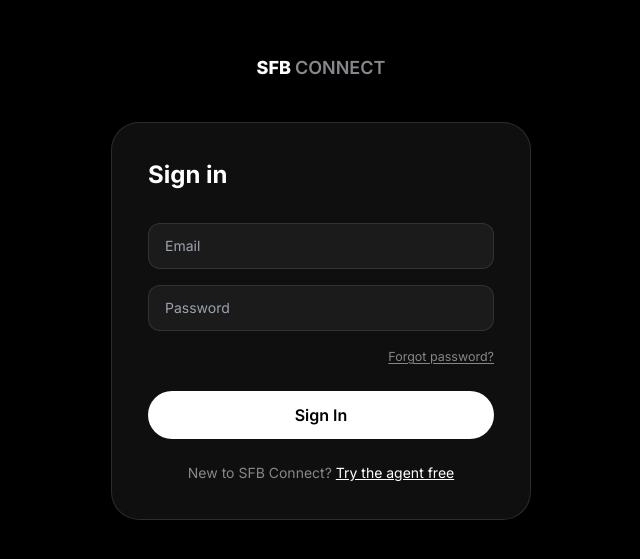
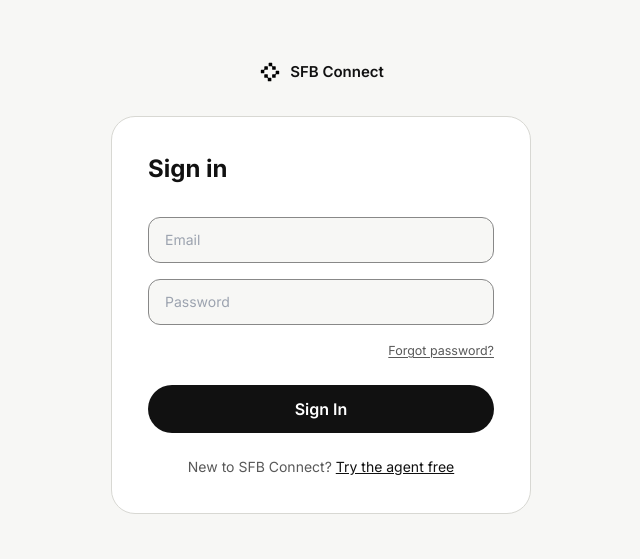
Before and after one commit to 2romanroyce8/sfb-connect, a Next.js app: page /login in a window 1280 px wide. Shown: the part 113-672 px from the top of the page, without its empty margins (319-959 px from the left). Built offline with nearby package versions, Linux system fonts and the light colour scheme; no server answers.

Commit message:
Match the homepage’s off-white public site design

```diff
--- a/app/login/page.tsx
+++ b/app/login/page.tsx
@@ -3,6 +3,7 @@
 import { Suspense, useState } from "react";
 import { useRouter, useSearchParams } from "next/navigation";
 import Link from "next/link";
+import { LOGO_MARK } from "@/lib/brand";
 import { createSupabaseBrowserClient } from "@/lib/supabase/client";
 
 function LoginForm() {
@@ -29,43 +30,49 @@ function LoginForm() {
   }
 
   return (
-    <main className="min-h-screen bg-black text-white flex items-center justify-center px-6">
+    <main className="min-h-screen bg-[#f7f7f5] text-[#111] flex items-center justify-center px-6">
       <div className="w-full max-w-[420px]">
-        <div className="font-extrabold text-lg mb-10 text-center">
-          SFB <span className="text-medium-gray font-semibold">CONNECT</span>
-        </div>
-        <div className="glass rounded-[28px] p-9">
+        <Link href="/" className="mb-8 flex items-center justify-center gap-2 text-[15px] font-semibold">
+          {/* eslint-disable-next-line @next/next/no-img-element */}
+          <img src={LOGO_MARK} alt="" width={24} height={24} className="mix-blend-multiply" />
+          SFB Connect
+        </Link>
+        <div className="rounded-[24px] border border-[#d8d8d3] bg-white p-6 sm:p-9">
           <h1 className="text-2xl font-bold mb-8">Sign in</h1>
           <form onSubmit={handleSubmit} className="flex flex-col gap-4">
             <input
               type="email"
               required
+              aria-label="Email"
+              autoComplete="email"
               placeholder="Email"
               value={email}
               onChange={(e) => setEmail(e.target.value)}
-              className="bg-white/5 border border-white/10 rounded-xl px-4 py-3 text-sm outline-none focus:border-white/40"
+              className="bg-[#f7f7f5] border border-[#888] rounded-xl px-4 py-3 text-sm outline-none focus:ring-2 focus:ring-[#111]"
             />
             <input
               type="password"
               required
+              aria-label="Password"
+              autoComplete="current-password"
               placeholder="Password"
               value={password}
               onChange={(e) => setPassword(e.target.value)}
-              className="bg-white/5 border border-white/10 rounded-xl px-4 py-3 text-sm outline-none focus:border-white/40"
+              className="bg-[#f7f7f5] border border-[#888] rounded-xl px-4 py-3 text-sm outline-none focus:ring-2 focus:ring-[#111]"
             />
-            {error && <p className="text-sm text-red-400">{error}</p>}
-            <div className="-mt-1 text-right"><Link href="/forgot-password" className="text-[12.5px] text-medium-gray hover:text-white underline underline-offset-2">Forgot password?</Link></div>
+            {error && <p className="text-sm text-red-700">{error}</p>}
+            <div className="-mt-1 text-right"><Link href="/forgot-password" className="text-[12.5px] text-[#595959] hover:text-black underline underline-offset-2">Forgot password?</Link></div>
             <button
               type="submit"
               disabled={loading}
-              className="bg-white text-black py-3 rounded-full font-semibold mt-2 hover:scale-[1.02] transition-transform disabled:opacity-60"
+              className="bg-[#111] text-white py-3 rounded-full font-semibold mt-2 hover:scale-[1.02] transition-transform disabled:opacity-60"
             >
               {loading ? "Signing in…" : "Sign In"}
             </button>
           </form>
-          <p className="text-sm text-medium-gray mt-6 text-center">
+          <p className="text-sm text-[#595959] mt-6 text-center">
             New to SFB Connect?{" "}
-            <Link href="/start" className="text-white underline">
+            <Link href="/start" className="text-[#111] underline">
               Try the agent free
             </Link>
           </p>
```
